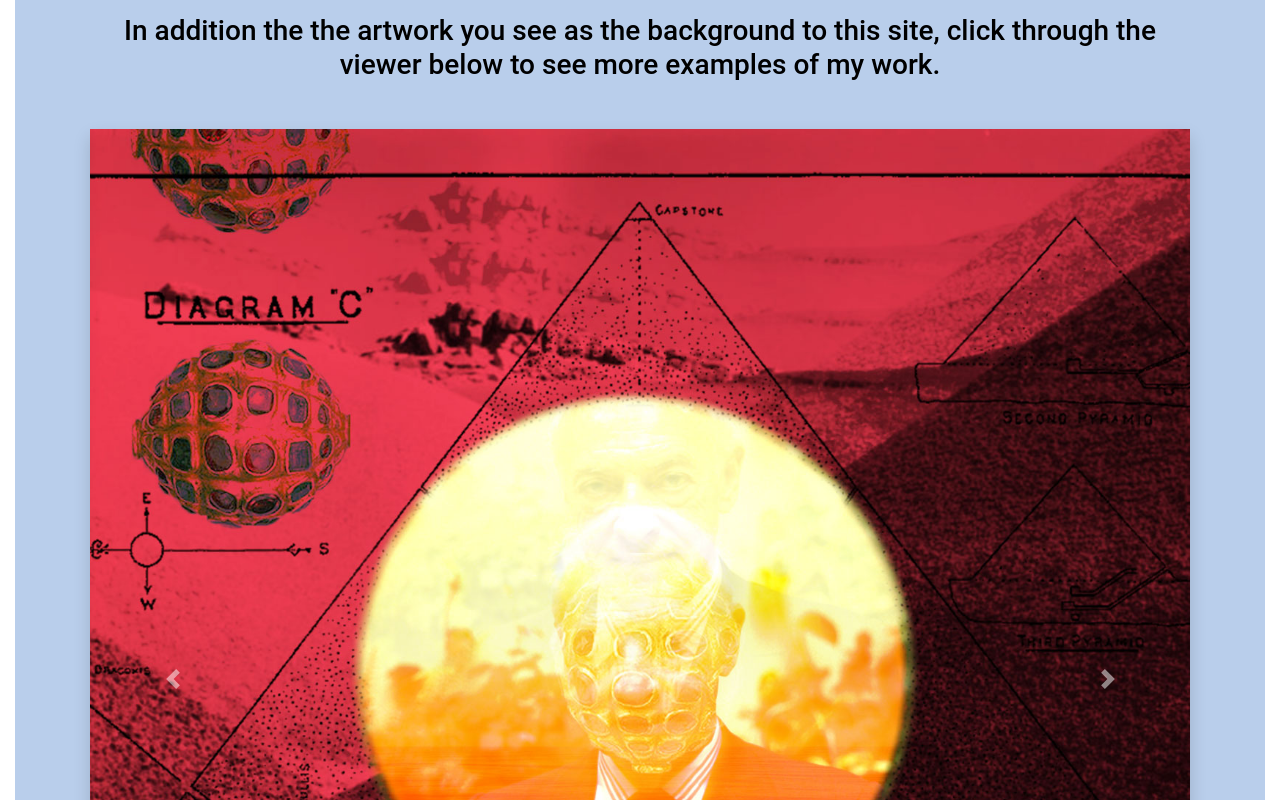
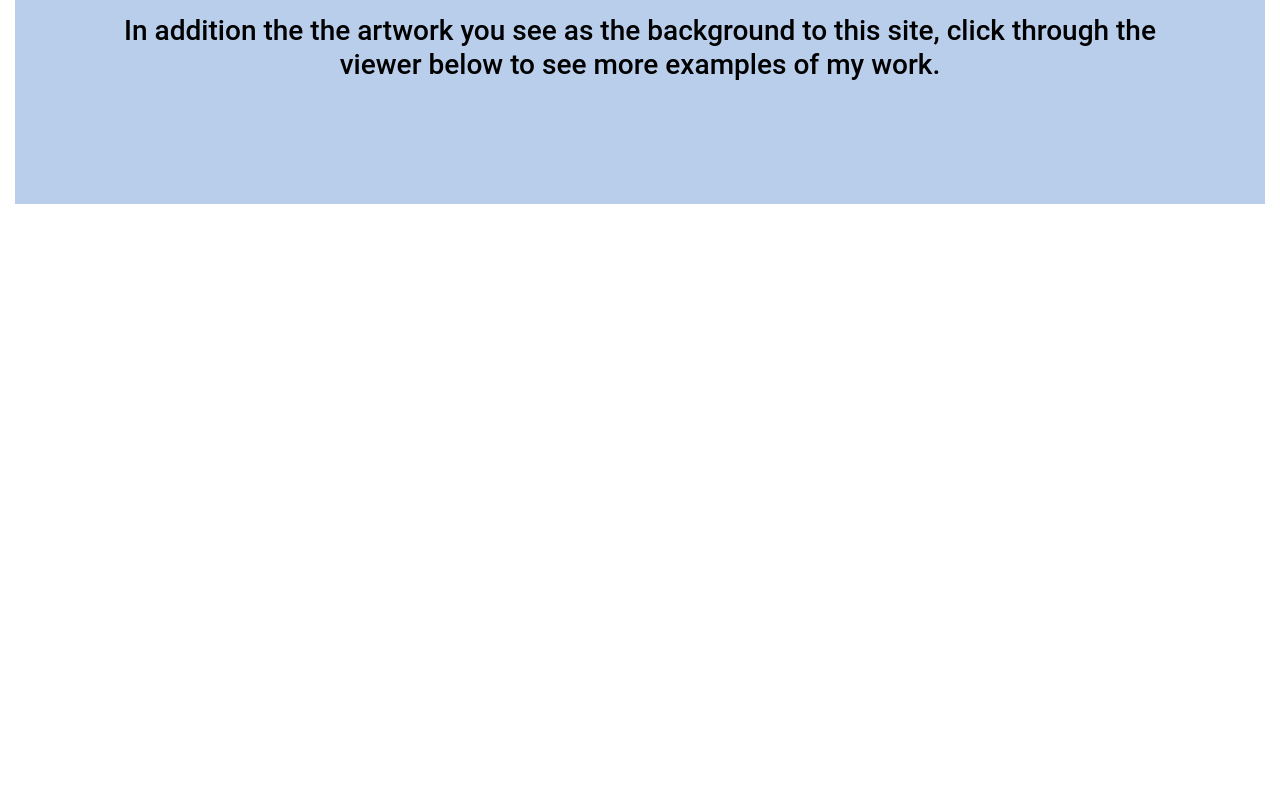
Before and after one commit to CatLibWilk/new-profile, a React (Create React App) app in the folder client/: page / in a window 1280 px wide. Shown: the part 3280-4080 px from the top of the page. After the commit the page ends 3484 px from the top, so only its background shows below. Built offline with nearby package versions, Linux system fonts and the light colour scheme.

Commit message:
fixed scroll

```diff
--- a/client/src/App.js
+++ b/client/src/App.js
@@ -5,7 +5,7 @@ import Navbar from "./components/Navbar";
 import ContentDiv from "./components/ContentDiv";
 import Parallax from "./components/Parallax";
 import ProjectCard from "./components/ProjectCard";
-import Carousel from "./components/Carousel";
+
 
 class App extends Component {
   render() {
@@ -31,7 +31,7 @@ class App extends Component {
                 <Parallax caption_spec={"artwork"} bg_image={"bg-image-3"} heading={"Artwork"}/>
                 <ContentDiv text_area_id={3}>
                   <h3 className="mb-5">In addition the the artwork you see as the background to this site, click through the viewer below to see more examples of my work.</h3>
-                  <Carousel />
+
                 </ContentDiv>
               </div>
             </div>
--- a/client/src/components/CaroImg/CaroImg.js
+++ /dev/null
@@ -1,10 +0,0 @@
-import React from "react";
-
-
-const CaroImg = ({status, img}) => (
-    <div class={status}>
-        <img class="d-block img-fluid" src={img} alt="Artwork example"></img>
-    </div>
-
-);
-export default CaroImg;
--- a/client/src/components/CaroImg/index.js
+++ /dev/null
@@ -1 +0,0 @@
-export { default } from "./CaroImg.js";
--- a/client/src/components/Carousel/Carousel.js
+++ /dev/null
@@ -1,29 +0,0 @@
-import React from "react";
-import CaroImg from "../CaroImg";
-
-import caro1 from "../../images/caro-1.jpg";
-import caro2 from "../../images/caro-2.jpg";
-import caro3 from "../../images/caro-3.jpg";
-
-
-const Carousel = (props) => (
-    <div id="carouselControls" class="carousel slide mx-auto shadow" data-ride="carousel" >
-        <div class="carousel-inner">
-            <CaroImg status={"carousel-item active"} img={caro1}/>
-            <CaroImg status={"carousel-item"} img={caro2}/>
-            <CaroImg status={"carousel-item"} img={caro3}/>
-        </div>
-
-        <a class="carousel-control-prev" href="#carouselExampleControls" role="button" data-slide="prev">
-            <span class="carousel-control-prev-icon" aria-hidden="true"></span>
-            <span class="sr-only">Previous</span>
-        </a>
-
-        <a class="carousel-control-next" href="#carouselExampleControls" role="button" data-slide="next">
-            <span class="carousel-control-next-icon" aria-hidden="true"></span>
-            <span class="sr-only">Next</span>
-        </a>
-
-    </div>
-);
-export default Carousel;
--- a/client/src/components/Carousel/index.js
+++ /dev/null
@@ -1 +0,0 @@
-export { default } from "./Carousel.js";
--- a/client/src/components/Navbar/Navbar.js
+++ b/client/src/components/Navbar/Navbar.js
@@ -10,14 +10,14 @@ class Navbar extends Component {
             case "About Me":
                 tar = document.getElementById("text_area_1").getBoundingClientRect();
 
-                window.scrollTo({top: (tar.y - 350), behavior: 'smooth'});
+                window.scrollTo({top: (tar.y - 300), behavior: 'smooth'});
 
                 break;
 
             case "Projects":
                 tar = document.getElementById("text_area_2").getBoundingClientRect();
 
-                window.scrollTo({top: (tar.y - 30), behavior: 'smooth'});
+                window.scrollTo({top: (tar.y - 225), behavior: 'smooth'});
 
                 break;
 
```
